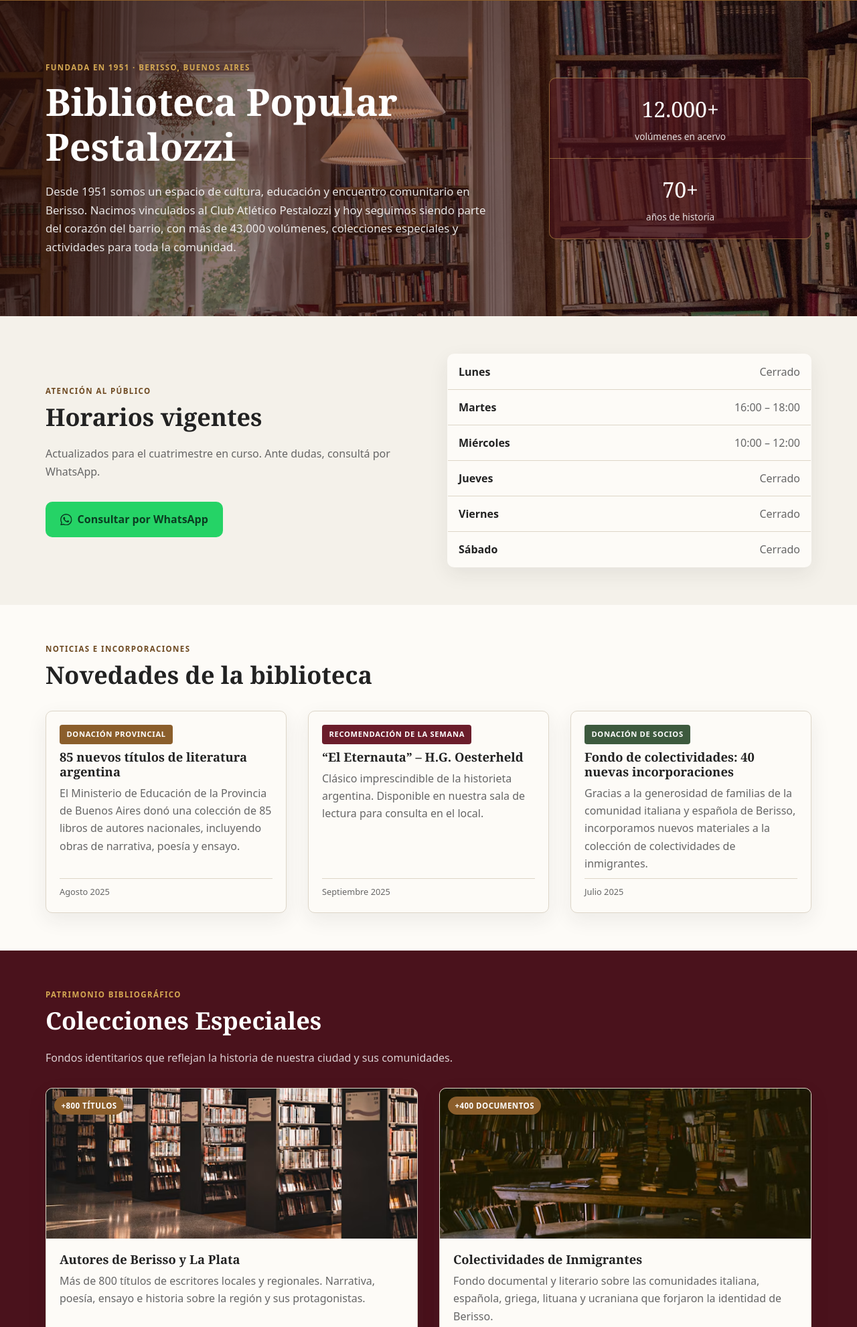
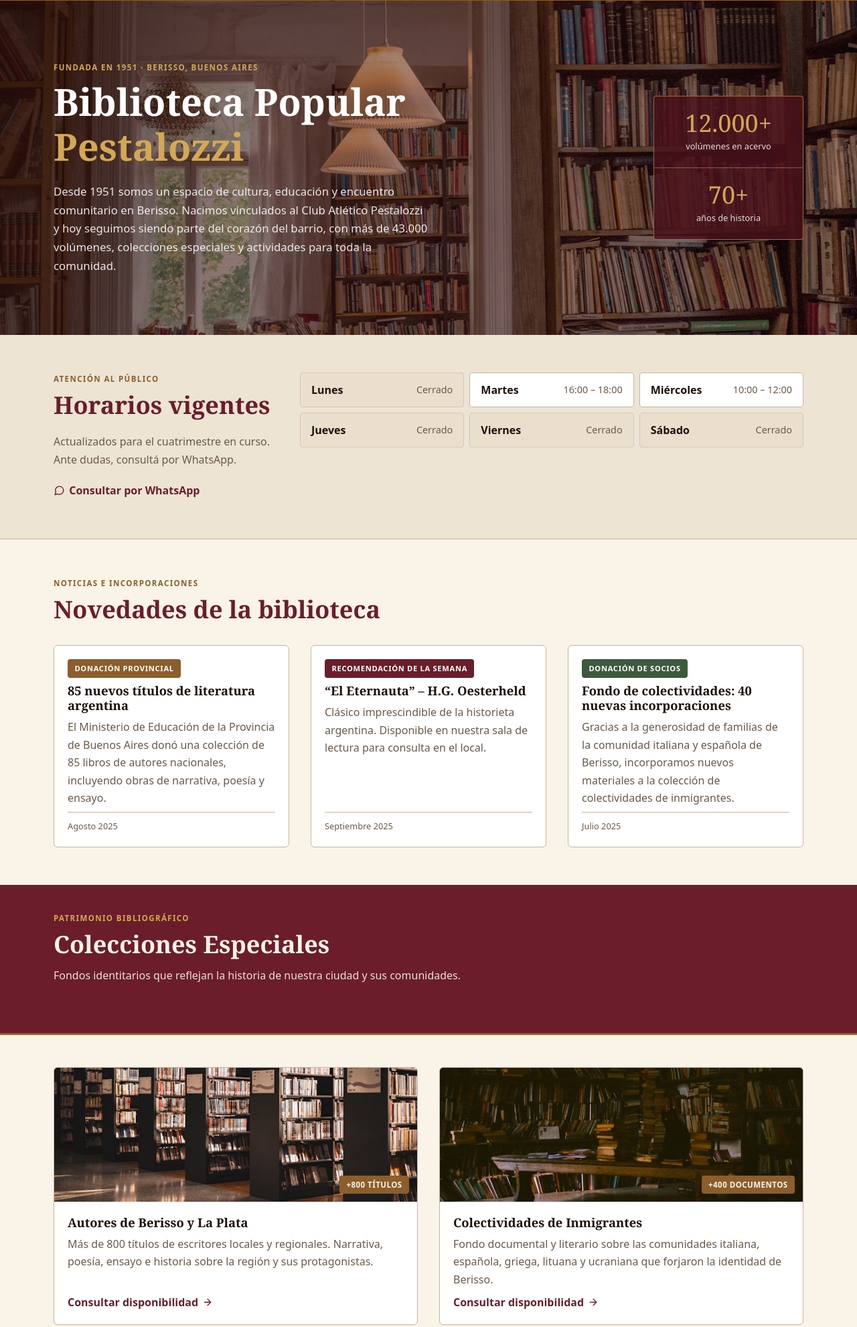
Before and after one commit to hleopary/biblioteca-pestalozzi-web, a plain HTML site: page index.html in a window 1280 px wide. Shown: the part 78-2059 px from the top of the page at 67% size. Drawn offline with Linux system fonts and the light colour scheme.

Commit message:
style: ajustar el sitio a la maqueta 2 (ronda 2)

```diff
--- a/css/styles.css
+++ b/css/styles.css
@@ -5,16 +5,22 @@
    ========================================================================== */
 
 :root {
-  --color-primary: #6b1d28;      /* borravino (header, botones, footer) */
-  --color-primary-dark: #4a121c; /* borravino oscuro (secciones oscuras, footer) */
-  --color-accent: #8b5e2b;       /* dorado / terracota (detalles, badges) */
-  --color-accent-dark: #6e4a22;  /* dorado oscuro (texto dorado sobre claro) */
+  --color-primary: #6b1d2b;      /* borravino de la maqueta (header, bandas, botones) */
+  --color-primary-dark: #55151f; /* borravino oscuro (hover) */
+  --color-accent: #8b5e2b;       /* dorado / terracota (lineas, chips, bordes) */
+  --color-accent-dark: #8b5e2b;  /* dorado para texto sobre fondos claros */
   --color-accent-light: #d4a853; /* dorado claro (texto/iconos sobre fondos oscuros) */
-  --color-bg: #f4f1ea;           /* crema (fondo general) */
-  --color-surface: #fdfbf7;      /* blanco marfil (tarjetas) */
-  --color-text: #222222;
-  --color-text-muted: #666666;
-  --color-border: #ddd6c8;
+  --color-bg: #faf3e8;           /* crema (fondo general) */
+  --color-bg-alt: #ede4d4;       /* beige (horarios y visitas) */
+  --color-surface: #ffffff;      /* tarjetas blancas */
+  --color-surface-alt: #ede4d4;  /* tarjetas beige (bebeteca, tramites, consulta) */
+  --color-off: #eadecd;          /* celda apagada (horarios) */
+  --color-off-border: #d7c7b1;   /* borde de celda apagada */
+  --color-line: #c8b49a;         /* lineas separadoras y bordes de tarjeta */
+  --color-border: #c8b49a;
+  --color-footer: #1c1008;       /* pie de pagina */
+  --color-text: #1c1008;
+  --color-text-muted: #6b5a48;
   --color-error: #b3261e;
   --color-success: #1b5e20;
 
@@ -27,9 +33,9 @@
   --space-lg: 2rem;
   --space-xl: 3.5rem;
 
-  --radius: 10px;
-  --container: 74rem;
-  --shadow: 0 10px 30px rgba(34, 34, 34, 0.08);
+  --radius: 6px;
+  --container: 72.5rem;
+  --shadow: none;
 }
 
 *,
@@ -61,7 +67,7 @@ h3 {
 }
 
 h1 { font-size: clamp(2.25rem, 5vw, 3.5rem); }
-h2 { font-size: clamp(1.6rem, 3.5vw, 2.25rem); }
+h2 { font-size: clamp(1.6rem, 3.5vw, 2.25rem); color: var(--color-primary); }
 h3 { font-size: 1.15rem; }
 
 p { margin: 0 0 var(--space-md); }
@@ -291,17 +297,24 @@ textarea:focus-visible {
 
 .hero-lead {
   color: rgba(255, 255, 255, 0.88);
-  max-width: 42rem;
+  max-width: 35rem;
   font-size: 1.05rem;
   margin-bottom: 0;
 }
 
-/* Bloque único con borde que agrupa las dos estadísticas, separadas por una línea */
+/* Segunda línea del título, en dorado claro (como la maqueta) */
+.hero-title-accent { color: var(--color-accent-light); }
+
+/* Bloque único con borde que agrupa las dos estadísticas, separadas por una línea.
+   En la maqueta es un panel borravino de ~224px de ancho, alineado al borde derecho. */
 .hero-stats {
   display: grid;
-  border: 1px solid rgba(212, 168, 83, 0.5);
-  border-radius: var(--radius);
-  background-color: rgba(74, 18, 28, 0.6);
+  width: 100%;
+  max-width: 14rem;
+  justify-self: end;
+  border: 1px solid rgba(212, 168, 83, 0.6);
+  border-radius: 4px;
+  background-color: rgba(74, 18, 28, 0.82);
   overflow: hidden;
 }
 
@@ -317,12 +330,13 @@ textarea:focus-visible {
 .stat-number {
   display: block;
   font-family: var(--font-heading);
-  font-size: 2rem;
-  color: #fff;
+  font-size: 2.25rem;
+  line-height: 1.1;
+  color: var(--color-accent-light);
 }
 
 .stat-label {
-  font-size: 0.85rem;
+  font-size: 0.8rem;
   color: rgba(255, 255, 255, 0.85);
 }
 
@@ -337,20 +351,54 @@ textarea:focus-visible {
   max-width: 44rem;
 }
 
-.section-novedades,
-.section-visitas { background-color: var(--color-surface); }
+/* Franja de título borravino con línea dorada al pie (maqueta: colecciones,
+   visitas y catálogos). El cuerpo de la sección va sobre fondo crema o beige. */
+.section-band {
+  background-color: var(--color-primary);
+  border-bottom: 3px solid var(--color-accent);
+  padding: 2.5rem 0 3.25rem;
+}
+
+.section-band .eyebrow { color: var(--color-accent-light); }
+.section-band h2 { color: var(--color-bg); margin-bottom: 0.75rem; }
+
+.section-band .section-lead {
+  color: rgba(250, 243, 232, 0.9);
+  max-width: 41rem;
+}
+
+.section-body { padding: 3rem 0; }
+.section-body .card-grid { margin-top: 0; }
+
+/* Fondos por sección (maqueta) */
+.section-horarios { background-color: var(--color-bg-alt); }
+
+.section-novedades {
+  background-color: var(--color-bg);
+  border-top: 1px solid var(--color-line);
+}
 
 .section-colecciones,
+.section-visitas,
 .section-catalogos {
-  background-color: var(--color-primary-dark);
-  color: #fff;
+  padding: 0;
+  background-color: var(--color-bg);
 }
 
-.section-colecciones .section-lead,
-.section-catalogos .section-lead { color: rgba(255, 255, 255, 0.8); }
+.section-visitas,
+.section-catalogos { border-top: 1px solid var(--color-line); }
 
-.section-colecciones .eyebrow,
-.section-catalogos .eyebrow { color: var(--color-accent-light); }
+.section-visitas .section-body { background-color: var(--color-bg-alt); }
+
+/* Bebeteca y Asociación: línea separadora del ancho del contenedor */
+.section-bebeteca,
+.section-asociacion { padding-top: 0; }
+
+.section-bebeteca > .container,
+.section-asociacion > .container {
+  border-top: 1px solid var(--color-line);
+  padding-top: 1.5rem;
+}
 
 /* --------------------------------------------------------------------------
    Botones y enlaces
@@ -389,13 +437,18 @@ textarea:focus-visible {
 
 .btn-secondary:hover { background-color: rgba(107, 29, 40, 0.06); }
 
-.btn-whatsapp {
-  background-color: #25d366;
-  color: #0b3d22;
-  margin-top: var(--space-sm);
+/* Enlace de contacto tipo texto borravino con ícono (la maqueta no usa verde) */
+.link-chat {
+  display: inline-flex;
+  align-items: center;
+  gap: 0.4rem;
+  color: var(--color-primary);
+  font-weight: 600;
+  text-decoration: none;
 }
 
-.btn-whatsapp:hover { background-color: #1ebe5b; }
+.link-chat .icon { width: 1.05rem; height: 1.05rem; }
+.link-chat:hover { color: var(--color-accent); text-decoration: underline; }
 
 .link-arrow {
   display: inline-flex;
@@ -416,33 +469,41 @@ textarea:focus-visible {
 
 .horarios-grid {
   display: grid;
-  grid-template-columns: 1fr 1fr;
-  gap: var(--space-xl);
-  align-items: center;
+  grid-template-columns: minmax(0, 21rem) 1fr;
+  gap: 2rem;
+  align-items: start;
 }
 
+/* Grilla de 3 columnas x 2 filas (maqueta). Cada celda: día a la izquierda,
+   horario a la derecha. Las celdas abiertas van en blanco; las cerradas, apagadas. */
 .schedule {
-  width: 100%;
-  border-collapse: collapse;
-  background-color: var(--color-surface);
-  border: 1px solid var(--color-border);
-  border-radius: var(--radius);
-  overflow: hidden;
-  box-shadow: var(--shadow);
+  list-style: none;
+  margin: 0;
+  padding: 0;
+  display: grid;
+  grid-template-columns: repeat(3, 1fr);
+  gap: 8px;
 }
 
-.schedule th,
-.schedule td {
-  text-align: left;
-  padding: 0.8rem 1rem;
-  border-bottom: 1px solid var(--color-border);
+.schedule-day {
+  display: flex;
+  align-items: center;
+  justify-content: space-between;
+  gap: 0.5rem;
+  min-height: 52px;
+  padding: 0 1rem;
+  background-color: var(--color-off);
+  border: 1px solid var(--color-off-border);
+  border-radius: 4px;
 }
 
-.schedule tr:last-child th,
-.schedule tr:last-child td { border-bottom: 0; }
+.schedule-day.is-open {
+  background-color: var(--color-surface);
+  border-color: var(--color-line);
+}
 
-.schedule th { font-weight: 600; }
-.schedule td { text-align: right; color: var(--color-text-muted); }
+.schedule-day .day { font-weight: 600; }
+.schedule-day .hours { color: var(--color-text-muted); font-size: 0.9rem; }
 
 /* --------------------------------------------------------------------------
    Tarjetas
@@ -461,7 +522,7 @@ textarea:focus-visible {
   display: flex;
   flex-direction: column;
   background-color: var(--color-surface);
-  border: 1px solid var(--color-border);
+  border: 1px solid var(--color-line);
   border-radius: var(--radius);
   overflow: hidden;
   box-shadow: var(--shadow);
@@ -510,7 +571,7 @@ textarea:focus-visible {
 .card-date {
   margin-top: auto;
   padding-top: 0.6rem;
-  border-top: 1px solid var(--color-border);
+  border-top: 1px solid var(--color-line);
   font-size: 0.8rem;
   color: var(--color-text-muted);
 }
@@ -538,7 +599,7 @@ textarea:focus-visible {
     linear-gradient(140deg, #8b5e2b, #4a121c);
 }
 
-.media-tall { min-height: 14rem; }
+.media-tall { min-height: 12.5rem; }
 
 .media-label {
   font-size: 0.75rem;
@@ -547,30 +608,26 @@ textarea:focus-visible {
   color: rgba(255, 255, 255, 0.85);
 }
 
+/* Chip en la esquina inferior derecha de la foto (maqueta) */
 .badge {
   position: absolute;
-  top: 0.75rem;
-  left: 0.75rem;
+  bottom: 0.75rem;
+  right: 0.75rem;
   background-color: var(--color-accent);
-  color: #fff;
+  color: var(--color-bg);
   font-size: 0.72rem;
   font-weight: 700;
   letter-spacing: 0.04em;
   text-transform: uppercase;
   padding: 0.25rem 0.65rem;
-  border-radius: 999px;
+  border-radius: 4px;
 }
 
 /* --------------------------------------------------------------------------
    Sección: Bebeteca
    -------------------------------------------------------------------------- */
 
-.bebeteca-inner { text-align: center; }
-
-.bebeteca-inner .section-lead {
-  margin-left: auto;
-  margin-right: auto;
-}
+.h2-emoji { margin-right: 0.35rem; }
 
 .bebeteca-grid {
   list-style: none;
@@ -578,37 +635,30 @@ textarea:focus-visible {
   padding: 0;
   display: grid;
   grid-template-columns: repeat(4, 1fr);
-  gap: var(--space-md);
+  gap: 1rem;
 }
 
 .bebeteca-card {
   display: flex;
   flex-direction: column;
-  align-items: center;
-  text-align: center;
-  gap: 0.5rem;
-  padding: var(--space-md);
-  background-color: var(--color-surface);
-  border: 1px solid var(--color-border);
+  gap: 0.4rem;
+  padding: 1.25rem;
+  background-color: var(--color-surface-alt);
+  border: 1px solid var(--color-line);
   border-radius: var(--radius);
   box-shadow: var(--shadow);
 }
 
 .bebeteca-emoji {
-  display: grid;
-  place-items: center;
-  width: 3.5rem;
-  height: 3.5rem;
-  font-size: 1.9rem;
+  font-size: 2.25rem;
   line-height: 1;
-  background-color: #fff;
-  border: 1px solid var(--color-border);
-  border-radius: 50%;
+  margin-bottom: 0.25rem;
 }
 
 .bebeteca-card h3 {
   margin: 0;
   font-size: 1rem;
+  color: var(--color-primary);
 }
 
 .bebeteca-card p {
@@ -623,10 +673,20 @@ textarea:focus-visible {
 
 .visitas-grid {
   display: grid;
-  grid-template-columns: 1fr 1.3fr;
-  gap: var(--space-xl);
+  grid-template-columns: 32% 1fr;
+  gap: 2rem;
   align-items: start;
 }
+
+/* Tarjeta blanca con los pasos (maqueta: ~351px sobre 1120px) */
+.visitas-info {
+  padding: 1.5rem;
+  background-color: var(--color-surface);
+  border: 1px solid var(--color-line);
+  border-radius: var(--radius);
+}
+
+.visitas-info h3 { margin-bottom: var(--space-md); }
 
 .steps {
   list-style: none;
@@ -651,7 +711,7 @@ textarea:focus-visible {
   width: 2rem;
   height: 2rem;
   border-radius: 50%;
-  background-color: var(--color-accent);
+  background-color: var(--color-primary);
   color: #fff;
   display: grid;
   place-items: center;
@@ -665,7 +725,7 @@ textarea:focus-visible {
 
 .form {
   background-color: var(--color-surface);
-  border: 1px solid var(--color-border);
+  border: 1px solid var(--color-line);
   border-radius: var(--radius);
   padding: var(--space-lg);
   box-shadow: var(--shadow);
@@ -737,6 +797,10 @@ textarea:focus-visible {
 .catalogo .card-body,
 .tramite .card-body { padding: 0; }
 
+/* Trámites (asociación) y consulta: fondo beige en la maqueta */
+.tramite,
+.consulta { background-color: var(--color-surface-alt); }
+
 .catalogo > .icon,
 .tramite > .icon {
   color: var(--color-primary);
@@ -756,8 +820,7 @@ textarea:focus-visible {
   gap: var(--space-md);
   flex-wrap: wrap;
   padding: var(--space-lg);
-  background-color: var(--color-surface);
-  border: 1px solid var(--color-border);
+  border: 1px solid var(--color-line);
   border-radius: var(--radius);
   box-shadow: var(--shadow);
 }
@@ -776,7 +839,8 @@ textarea:focus-visible {
    -------------------------------------------------------------------------- */
 
 .site-footer {
-  background-color: var(--color-primary-dark);
+  background-color: var(--color-footer);
+  border-top: 3px solid var(--color-accent);
   color: rgba(255, 255, 255, 0.8);
   padding-top: var(--space-xl);
 }
@@ -856,8 +920,10 @@ textarea:focus-visible {
 
 @media (max-width: 960px) {
   .hero-inner { grid-template-columns: 1fr; }
+  .hero-stats { max-width: none; justify-self: stretch; }
   .horarios-grid,
   .visitas-grid { grid-template-columns: 1fr; }
+  .schedule { grid-template-columns: repeat(2, 1fr); }
   .card-grid-3 { grid-template-columns: repeat(2, 1fr); }
   .bebeteca-grid { grid-template-columns: repeat(2, 1fr); }
   .footer-grid { grid-template-columns: 1fr; }
@@ -880,6 +946,7 @@ textarea:focus-visible {
   }
 
   .form-row { grid-template-columns: 1fr; }
+  .schedule { grid-template-columns: 1fr; }
   .card-grid-2,
   .card-grid-3 { grid-template-columns: 1fr; }
   .bebeteca-grid { grid-template-columns: 1fr; }
--- a/index.html
+++ b/index.html
@@ -11,7 +11,8 @@
 
   <!-- Sprite de íconos (SVG inline, sin dependencias externas) -->
   <svg class="icon-sprite" aria-hidden="true" focusable="false" width="0" height="0">
-    <symbol id="i-logo" viewBox="0 0 24 24"><path d="M2 3h6a4 4 0 0 1 4 4v14a3 3 0 0 0-3-3H2z"/><path d="M22 3h-6a4 4 0 0 0-4 4v14a3 3 0 0 1 3-3h7z"/></symbol>
+    <symbol id="i-logo" viewBox="0 0 24 24"><path d="M4 19.5A2.5 2.5 0 0 1 6.5 17H20"/><path d="M6.5 2H20v20H6.5A2.5 2.5 0 0 1 4 19.5v-15A2.5 2.5 0 0 1 6.5 2z"/></symbol>
+    <symbol id="i-chat" viewBox="0 0 24 24"><path d="M21 11.5a8.38 8.38 0 0 1-.9 3.8 8.5 8.5 0 0 1-7.6 4.7 8.38 8.38 0 0 1-3.8-.9L3 21l1.9-5.7a8.38 8.38 0 0 1-.9-3.8 8.5 8.5 0 0 1 4.7-7.6 8.38 8.38 0 0 1 3.8-.9h.5a8.48 8.48 0 0 1 8 8v.5z"/></symbol>
     <symbol id="i-whatsapp" viewBox="0 0 24 24"><path d="M17.472 14.382c-.297-.149-1.758-.867-2.03-.967-.273-.099-.471-.148-.67.15-.197.297-.767.966-.94 1.164-.173.199-.347.223-.644.075-.297-.15-1.255-.463-2.39-1.475-.883-.788-1.48-1.761-1.653-2.059-.173-.297-.018-.458.13-.606.134-.133.298-.347.446-.52.149-.174.198-.298.298-.497.099-.198.05-.371-.025-.52-.075-.149-.669-1.612-.916-2.207-.242-.579-.487-.5-.669-.51-.173-.008-.371-.01-.57-.01-.198 0-.52.074-.792.372-.272.297-1.04 1.016-1.04 2.479 0 1.462 1.065 2.875 1.213 3.074.149.198 2.096 3.2 5.077 4.487.709.306 1.262.489 1.694.625.712.227 1.36.195 1.871.118.571-.085 1.758-.719 2.006-1.413.248-.694.248-1.289.173-1.413-.074-.124-.272-.198-.57-.347m-5.421 7.403h-.004a9.87 9.87 0 0 1-5.031-1.378l-.361-.214-3.741.982.998-3.648-.235-.374a9.86 9.86 0 0 1-1.51-5.26c.001-5.45 4.436-9.884 9.888-9.884 2.64 0 5.122 1.03 6.988 2.898a9.825 9.825 0 0 1 2.893 6.994c-.003 5.45-4.437 9.884-9.885 9.884m8.413-18.297A11.815 11.815 0 0 0 12.05 0C5.495 0 .16 5.335.157 11.892c0 2.096.547 4.142 1.588 5.945L.057 24l6.305-1.654a11.882 11.882 0 0 0 5.683 1.448h.005c6.554 0 11.89-5.335 11.893-11.893a11.821 11.821 0 0 0-3.48-8.413z"/></symbol>
     <symbol id="i-arrow" viewBox="0 0 24 24"><line x1="5" y1="12" x2="19" y2="12"/><polyline points="12 5 19 12 12 19"/></symbol>
     <symbol id="i-instagram" viewBox="0 0 24 24"><rect x="2" y="2" width="20" height="20" rx="5" ry="5"/><path d="M16 11.37A4 4 0 1 1 12.63 8 4 4 0 0 1 16 11.37z"/><line x1="17.5" y1="6.5" x2="17.51" y2="6.5"/></symbol>
@@ -62,7 +63,7 @@
       <div class="container hero-inner">
         <div class="hero-content">
           <p class="eyebrow">Fundada en 1951 &middot; Berisso, Buenos Aires</p>
-          <h1>Biblioteca Popular Pestalozzi</h1>
+          <h1>Biblioteca Popular<br><span class="hero-title-accent">Pestalozzi</span></h1>
           <p class="hero-lead">
             Desde 1951 somos un espacio de cultura, educación y encuentro comunitario
             en Berisso. Nacimos vinculados al Club Atlético Pestalozzi y hoy seguimos
@@ -90,23 +91,20 @@
           <p class="eyebrow">Atención al público</p>
           <h2>Horarios vigentes</h2>
           <p class="muted">Actualizados para el cuatrimestre en curso. Ante dudas, consultá por WhatsApp.</p>
-          <a class="btn btn-whatsapp" href="https://wa.me/5492210000000">
-            <svg class="icon icon-fill" aria-hidden="true"><use href="#i-whatsapp"></use></svg>
+          <a class="link-chat" href="https://wa.me/5492210000000">
+            <svg class="icon" aria-hidden="true"><use href="#i-chat"></use></svg>
             Consultar por WhatsApp
           </a>
         </div>
 
-        <table class="schedule">
-          <caption class="sr-only">Horarios de atención de la biblioteca</caption>
-          <tbody>
-            <tr><th scope="row">Lunes</th><td>Cerrado</td></tr>
-            <tr><th scope="row">Martes</th><td>16:00 &ndash; 18:00</td></tr>
-            <tr><th scope="row">Miércoles</th><td>10:00 &ndash; 12:00</td></tr>
-            <tr><th scope="row">Jueves</th><td>Cerrado</td></tr>
-            <tr><th scope="row">Viernes</th><td>Cerrado</td></tr>
-            <tr><th scope="row">Sábado</th><td>Cerrado</td></tr>
-          </tbody>
-        </table>
+        <ul class="schedule" aria-label="Horarios de atención de la biblioteca">
+          <li class="schedule-day"><span class="day">Lunes</span><span class="hours">Cerrado</span></li>
+          <li class="schedule-day is-open"><span class="day">Martes</span><span class="hours">16:00 &ndash; 18:00</span></li>
+          <li class="schedule-day is-open"><span class="day">Miércoles</span><span class="hours">10:00 &ndash; 12:00</span></li>
+          <li class="schedule-day"><span class="day">Jueves</span><span class="hours">Cerrado</span></li>
+          <li class="schedule-day"><span class="day">Viernes</span><span class="hours">Cerrado</span></li>
+          <li class="schedule-day"><span class="day">Sábado</span><span class="hours">Cerrado</span></li>
+        </ul>
       </div>
     </section>
 
@@ -149,11 +147,16 @@
 
     <!-- Sección 4: Patrimonio bibliográfico / Colecciones especiales -->
     <section id="colecciones" class="section section-colecciones">
+      <div class="section-band">
         <div class="container">
           <p class="eyebrow">Patrimonio bibliográfico</p>
           <h2>Colecciones Especiales</h2>
           <p class="section-lead">Fondos identitarios que reflejan la historia de nuestra ciudad y sus comunidades.</p>
+        </div>
+      </div>
 
+      <div class="section-body">
+        <div class="container">
           <div class="card-grid card-grid-2">
             <article class="card coleccion">
               <div class="media media-tall media--berisso" role="img" aria-label="Autores de Berisso y La Plata">
@@ -178,13 +181,14 @@
             </article>
           </div>
         </div>
+      </div>
     </section>
 
     <!-- Sección 5: Sala infantil / Bebeteca -->
     <section class="section section-bebeteca">
       <div class="container bebeteca-inner">
         <p class="eyebrow">Para los más pequeños</p>
-        <h2>Sala Infantil &middot; Bebeteca</h2>
+        <h2><span class="h2-emoji" aria-hidden="true">📚</span>Sala Infantil &middot; Bebeteca</h2>
         <p class="section-lead">Un espacio lúdico y acogedor pensado para niños y niñas desde los primeros meses de vida. Colecciones temáticas organizadas por intereses:</p>
 
         <ul class="bebeteca-grid">
@@ -214,9 +218,18 @@
 
     <!-- Sección 6: Visitas escolares -->
     <section id="visitas" class="section section-visitas">
+      <div class="section-band">
+        <div class="container">
+          <p class="eyebrow">Para instituciones educativas</p>
+          <h2>Solicitud de Visita Guiada Escolar</h2>
+          <p class="section-lead">Completá el formulario y nos comunicamos en 48 horas hábiles para confirmar la visita.</p>
+        </div>
+      </div>
+
+      <div class="section-body">
         <div class="container visitas-grid">
           <div class="visitas-info">
-          <h2>¿Cómo funciona?</h2>
+            <h3>¿Cómo funciona?</h3>
             <ol class="steps">
               <li>Completás el formulario con los datos del grupo.</li>
               <li>La bibliotecaria evalúa disponibilidad y te confirma en 48 hs.</li>
@@ -224,8 +237,8 @@
               <li>¡La visita guiada está lista para tu escuela!</li>
             </ol>
             <p class="urgencia">¿Tenés urgencia?</p>
-          <a class="btn btn-whatsapp" href="https://wa.me/5492210000000">
-            <svg class="icon icon-fill" aria-hidden="true"><use href="#i-whatsapp"></use></svg>
+            <a class="link-chat" href="https://wa.me/5492210000000">
+              <svg class="icon" aria-hidden="true"><use href="#i-chat"></use></svg>
               Escribinos al WhatsApp
             </a>
           </div>
@@ -287,15 +300,21 @@
             </form>
           </div>
         </div>
+      </div>
     </section>
 
     <!-- Sección 7: Catálogos y trámites -->
     <section id="catalogos" class="section section-catalogos">
+      <div class="section-band">
         <div class="container">
           <p class="eyebrow">Acceso digital</p>
           <h2>Catálogos y Trámites</h2>
           <p class="section-lead">Todo lo que necesitás, accesible desde cualquier dispositivo.</p>
+        </div>
+      </div>
 
+      <div class="section-body">
+        <div class="container">
           <div class="card-grid card-grid-2">
             <article class="card catalogo">
               <svg class="icon icon-lg" aria-hidden="true"><use href="#i-database"></use></svg>
@@ -316,6 +335,7 @@
                 <a class="link-arrow" href="#">Acceder <svg class="icon" aria-hidden="true"><use href="#i-arrow"></use></svg></a>
               </div>
             </article>
+          </div>
         </div>
       </div>
     </section>
```
Also changed, not shown: README.md. Lines whose indentation alone changed are shown as unchanged.
